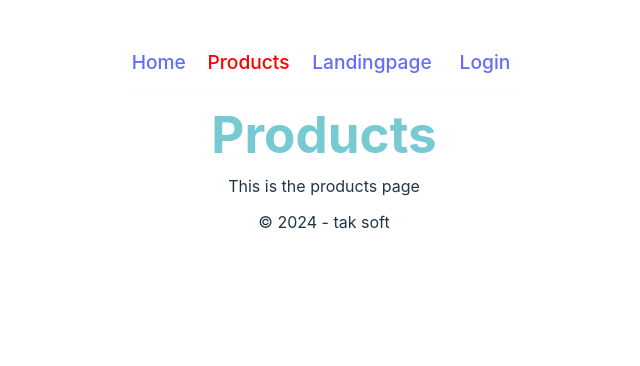
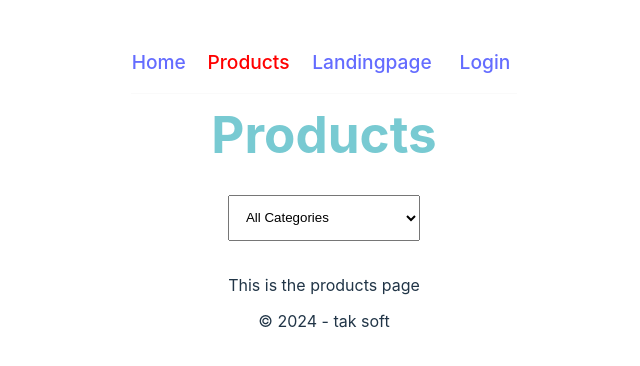
Before and after one commit to quarxz/prj-frontend-shopping-basket-02, a React (Vite) app: page /products in a window 1280 px wide. Shown: the top 366 px of the page, without its empty margins (316-956 px from the left). Built offline with nearby package versions, Linux system fonts and the light colour scheme.

Commit message:
add select category

```diff
--- a/package.json
+++ b/package.json
@@ -12,6 +12,8 @@
   "dependencies": {
     "axios": "^1.6.7",
     "clsx": "^2.1.0",
+    "dotenv": "^16.4.5",
+    "env-cmd": "^10.1.0",
     "react": "^18.2.0",
     "react-dom": "^18.2.0",
     "react-router-dom": "^6.22.3"
--- a/src/components/ProductDetailItem.jsx
+++ b/src/components/ProductDetailItem.jsx
@@ -68,7 +68,7 @@ export function ProductDetailItem({ product }) {
       <button
         type="text"
         onClick={() => {
-          quantity < 10 && setQuantity((prevQuant) => prevQuant + 1);
+          quantity < 10 && quantity < product.stock && setQuantity((prevQuant) => prevQuant + 1);
         }}
       >
         +
--- a/src/components/ProductItem.jsx
+++ b/src/components/ProductItem.jsx
@@ -4,12 +4,23 @@ import { useContext } from "react";
 import { UserContext } from "../context/UserContext";
 import { Link } from "react-router-dom";
 
-export function ProductItem({ products }) {
+export function ProductItem({ products, category }) {
   const { user, url } = useContext(UserContext);
+
+  console.log(category);
   return (
     // <section className={styles[product.category.toLowerCase().replace(/ & /g, "")]}>
     <>
-      {products.map((product) => {
+      {products
+        .filter((x) => {
+          if (category === x.category) {
+            return true;
+          }
+          if (category === undefined || category === "") {
+            return true;
+          }
+        })
+        .map((product) => {
           return (
             <section key={product.id} className={styles.productitem}>
               <h2>{product.title}</h2>
--- a/src/components/Products.jsx
+++ b/src/components/Products.jsx
@@ -15,6 +15,8 @@ export function Products() {
   const [isError, setIsError] = useState(false);
 
   const [products, setProducts] = useState([]);
+  const [categories, setCategories] = useState([]);
+  const [category, setCategory] = useState();
 
   useEffect(() => {
     async function loadProducts() {
@@ -26,6 +28,10 @@ export function Products() {
           console.log(response.data);
           console.log(response.status);
           setProducts(response.data);
+
+          const res_categories = await axios.get(`${url}/categories`);
+          console.log(res_categories.data);
+          setCategories(res_categories.data);
         } else {
           setProducts([]);
         }
@@ -52,6 +58,26 @@ export function Products() {
     <>
       <h1>Products</h1>
 
+      {categories ? (
+        <div className={styles.selectBar}>
+          <select
+            onChange={(val) => setCategory(val.target.value)}
+            className={styles["select-category"]}
+          >
+            <option value={""}>All Categories</option>
+            {categories.map((category) => {
+              return (
+                <option key={category.id} value={category.id}>
+                  {category.name}
+                </option>
+              );
+            })}
+          </select>
+        </div>
+      ) : (
+        ""
+      )}
+
       {user ? "" : <p>This is the products page</p>}
       {user ? (
         user.promotion ? (
@@ -61,7 +87,11 @@ export function Products() {
         )
       ) : undefined}
 
-      {isloading ? <span className="loader"></span> : <ProductItem products={products} />}
+      {isloading ? (
+        <span className="loader"></span>
+      ) : (
+        <ProductItem products={products} category={category} />
+      )}
     </>
   );
 }
--- a/src/components/Products.module.css
+++ b/src/components/Products.module.css
@@ -1,7 +1,9 @@
-.productitem {
-  border: 1px solid #eee;
+.selectBar {
+  display: flex;
+  justify-content: center;
+  padding: 1.3em 0;
 }
 
-.disount {
-  font-size: 1.3em;
+.select-category {
+  width: 50%;
 }
--- a/src/context/UserContext.jsx
+++ b/src/context/UserContext.jsx
@@ -18,8 +18,8 @@ export function UserProvider({ children }) {
       setIsLoading(true);
       console.log("isLoading:", true);
 
-      const url = "https://prj-backend-shopping-basket.onrender.com";
-      // const url = "http://localhost:3000";
+      // const url = "https://prj-backend-shopping-basket.onrender.com";
+      const url = "http://localhost:3000";
 
       const response = await axios.post(`${url}/users/${userName}`);
       console.log(response.data);
```
Also changed, not shown: 2 other files (tests, documents, lock files or other folders). Lines whose indentation alone changed are shown as unchanged.
